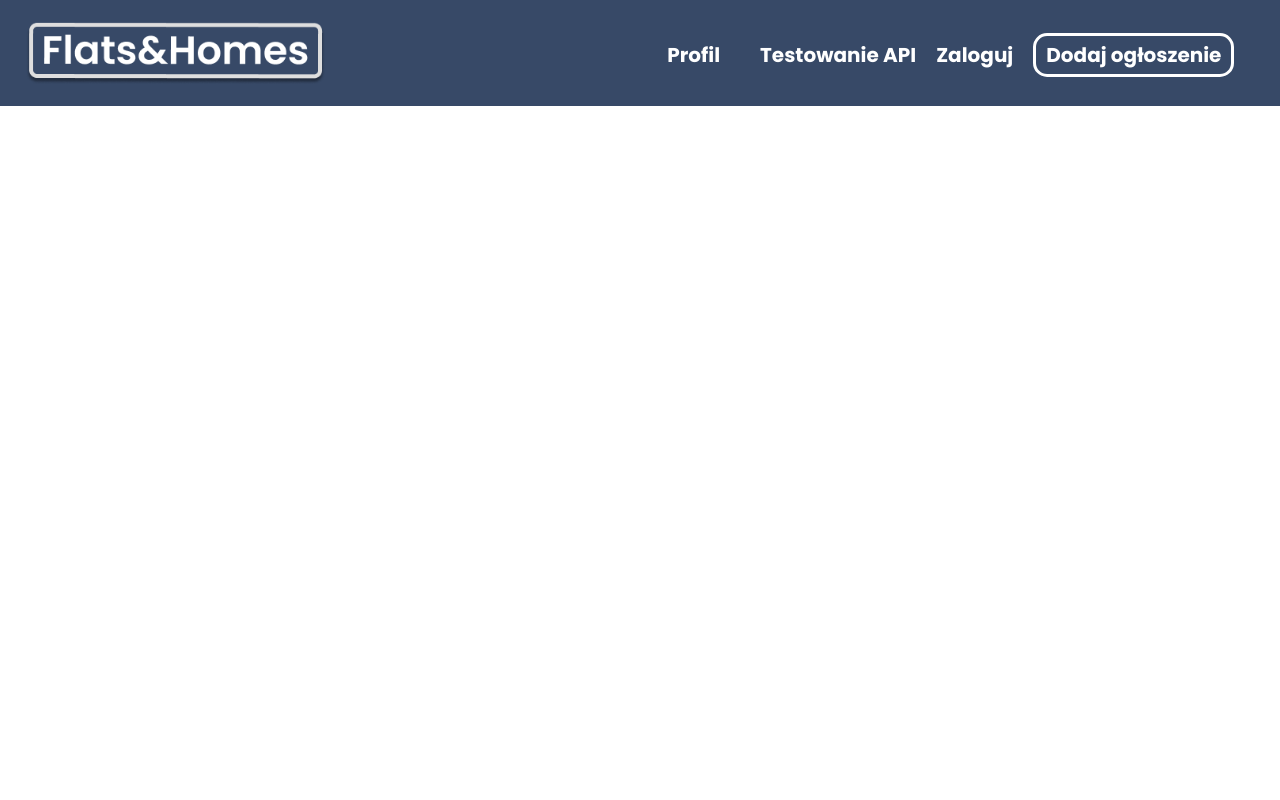
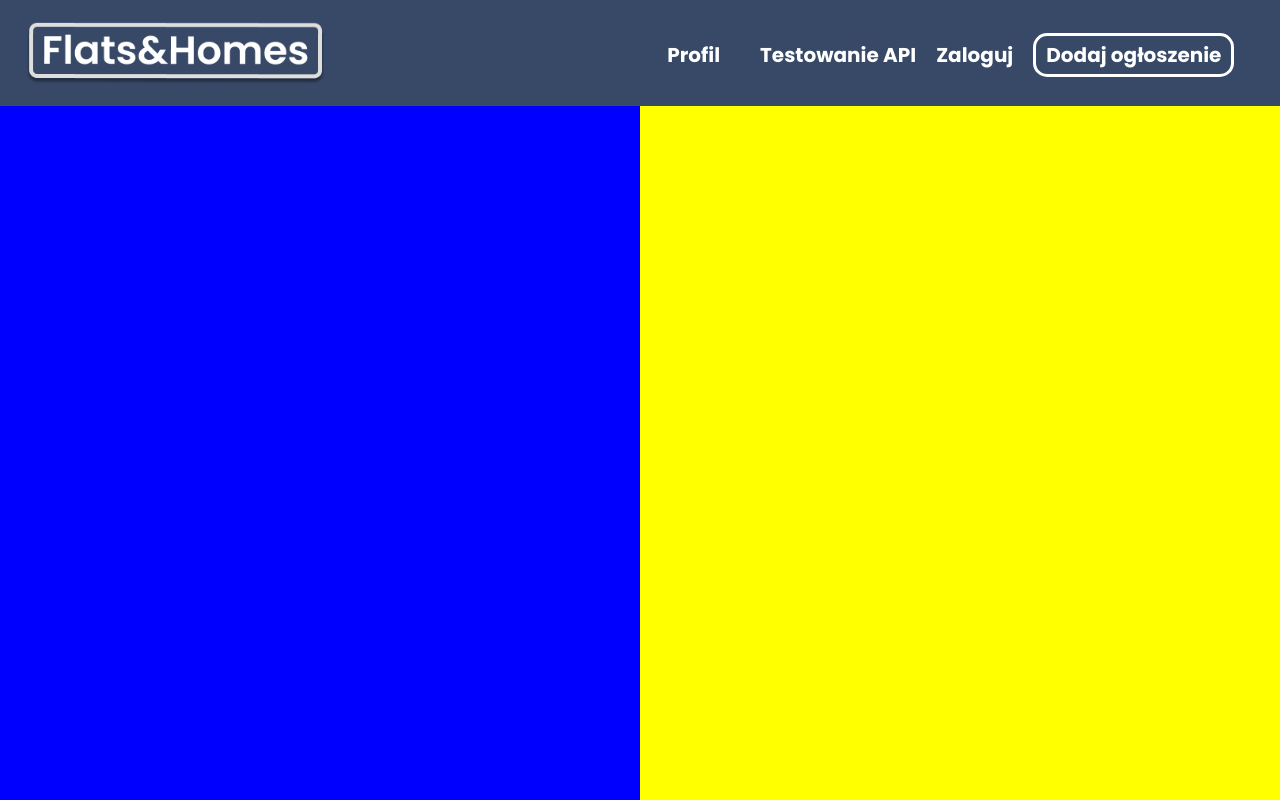
Before and after one commit to StefanSudyk/DATABASE_SOFTWARE_ENGINEERING_PROJECT, a React (Vite) app in the folder client/: page /results in a window 1280 px wide. Built offline with nearby package versions, Linux system fonts and the light colour scheme.

Commit message:
Search-0.1

```diff
--- a/client/src/App.jsx
+++ b/client/src/App.jsx
@@ -12,7 +12,7 @@ import Regulamin from './Components/Pages/Strony_do_stopki/regulamin.jsx';
 import Obsluga_klienta from './Components/Pages/Strony_do_stopki/obsluga_klienta.jsx';
 import User_profile from './Components/Pages/User_profile/Profile_view.jsx'
 import OfferDetails from './Components/Offer_Details/OfferDetails.jsx';
-
+import SearchResults from './Components/Pages/Strona_glowna/SearchRes/SearchResults.jsx';
 
 const App = () => {
 
@@ -33,6 +33,7 @@ const App = () => {
       <Route path="Dodaj_ogloszenie" element={<Dodaj_ogloszenie/>}/>
       <Route path="/User_profile" element={<User_profile/>}/>
       <Route path="/property/:property_id" element={<OfferDetails/>} />
+      <Route path="/results" element={<SearchResults/>} />
     </Routes>
 
       </BrowserRouter>
--- a/client/src/Components/Pages/Strona_glowna/SearchBar.jsx
+++ b/client/src/Components/Pages/Strona_glowna/SearchBar.jsx
@@ -1,10 +1,13 @@
 import React, { useState } from 'react';
+import { useNavigate } from 'react-router-dom';
 import '../Strona_glowna/SearchBar.css';
 
 const SearchBar = () => {
   const [selectedOption, setSelectedOption] = useState('Wszystkie');
   const [expandBackground, setExpandBackground] = useState(false);
   const [showContent, setShowContent] = useState(false);
+  const [searchQuery, setSearchQuery] = useState('');
+  const navigate = useNavigate();
 
   const handleOptionChange = (event) => {
     setSelectedOption(event.target.value);
@@ -17,9 +20,26 @@ const SearchBar = () => {
     }
   };
 
+  const handleInputChange = (event) => {
+    setSearchQuery(event.target.value);
+  };
+
+  const handleSearch = (event) => {
+    event.preventDefault();
+    if (searchQuery.trim()) {
+      navigate('/results?query=${encodeURIComponent(searchQuery)}');
+    }
+  };
+
+  const handleKeyDown = (event) => {
+    if (event.key === 'Enter') {
+      handleSearch(event);
+    }
+  };
+
   return (
     <div className={`wyszukaj ${expandBackground ? 'expanded' : ''}`}>
-      <form className="search-form">
+      <form className="search-form" onSubmit={handleSearch}>
         <div className="radio-buttons">
           <label className={selectedOption === 'Wszystkie' ? 'active' : ''}>
             <input
@@ -76,6 +96,10 @@ const SearchBar = () => {
             type="text"
             className="search-input-with-icon"
             placeholder=" Wprowadź nazwę miasta"
+            value={searchQuery}
+            onChange={handleInputChange}
+            onKeyDown={handleKeyDown}
+
           />
           <button type="submit" className="search-button">
             <svg
--- /dev/null
+++ b/client/src/Components/Pages/Strona_glowna/SearchRes/SearchResults.css
@@ -0,0 +1,20 @@
+.results-container {
+    display: flex;
+    height: 100vh; /* Wysokość na pełny ekran */
+  }
+
+  .left-side {
+    flex: 1;
+    background-color: blue;
+    color: white; /* Dla lepszej czytelności tekstu na niebieskim tle */
+    padding: 20px;
+    box-sizing: border-box;
+  }
+
+  .right-side {
+    flex: 1;
+    background-color: yellow;
+    color: black; /* Dla lepszej czytelności tekstu na żółtym tle */
+    padding: 20px;
+    box-sizing: border-box;
+  }
--- /dev/null
+++ b/client/src/Components/Pages/Strona_glowna/SearchRes/SearchResults.jsx
@@ -0,0 +1,29 @@
+// components/SearchResults.js
+import React from 'react';
+import { useLocation } from 'react-router-dom';
+import '../SearchRes/SearchResults.css'
+
+function useQuery() {
+  return new URLSearchParams(useLocation().search);
+}
+
+const SearchResults = () => {
+  const query = useQuery().get('query');
+
+  // Tutaj dodaj logikę wyszukiwania i wyświetlania wyników na podstawie query
+
+  return (
+    <div className="results-container">
+      <div className="left-side">
+        <h1>Results for: {query}</h1>
+        {/* Tutaj dodaj logikę wyszukiwania i wyświetlania wyników na podstawie query */}
+      </div>
+      <div className="right-side">
+        <h1>Additional Information</h1>
+        {/* Tutaj możesz dodać dodatkowe informacje lub komponenty */}
+      </div>
+    </div>
+  );
+};
+
+export default SearchResults;
```
